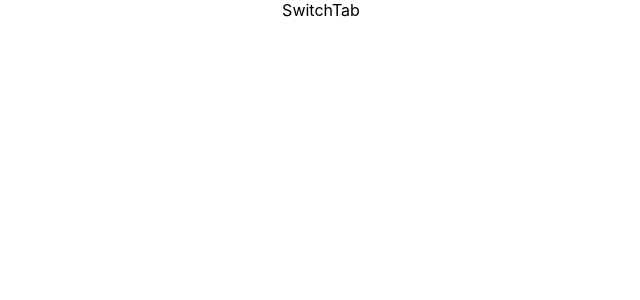
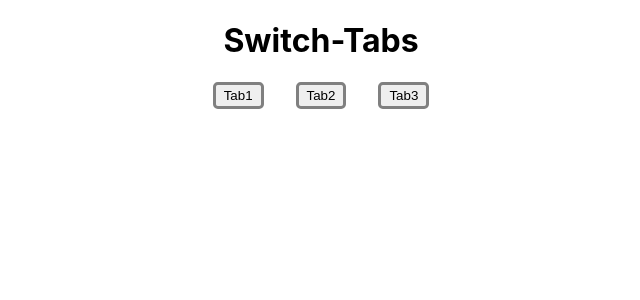
Before and after one commit to SanjuXepiar/react-practice1, a React (Create React App) app: page /switchTab in a window 1280 px wide. Shown: the top 300 px of the page, without its empty margins (319-959 px from the left). Built offline with nearby package versions, Linux system fonts and the light colour scheme.

Commit message:
switch tab

```diff
--- a/src/SwitchTabs/SwitchTab.css
+++ b/src/SwitchTabs/SwitchTab.css
@@ -0,0 +1,6 @@
+button {
+  margin: 0 1rem;
+  padding: 0.2rem 0.5rem;
+  border: 0.2rem solid grey;
+  border-radius: 0.3rem;
+}
--- a/src/SwitchTabs/SwitchTab.js
+++ b/src/SwitchTabs/SwitchTab.js
@@ -1,7 +1,43 @@
 import React from "react";
-
+import "./SwitchTab.css";
+import Tab1 from "./Tab1";
+import Tab2 from "./Tab2";
+import Tab3 from "./Tab3";
+import { useState } from "react";
 const SwitchTab = () => {
-  return <div>SwitchTab</div>;
+  const [tab, setTab] = useState("");
+  const handleTab = (type) => {
+    setTab(type);
+  };
+  return (
+    <div>
+      <h1>Switch-Tabs</h1>
+      <div style={{ width: "20vw", height: ".3rem," }}></div>
+      <button
+        style={{ background: tab === "tab1" && "red" }}
+        onClick={() => handleTab("tab1")}
+      >
+        Tab1
+      </button>
+      <button
+        style={{ background: tab === "tab2" && "green" }}
+        onClick={() => handleTab("tab2")}
+      >
+        Tab2
+      </button>
+      <button
+        style={{ background: tab === "tab3" && "blue" }}
+        onClick={() => handleTab("tab3")}
+      >
+        Tab3
+      </button>
+      <div>
+        {tab === "tab1" && <Tab1 />}
+        {tab === "tab2" && <Tab2 />}
+        {tab === "tab3" && <Tab3 />}
+      </div>
+    </div>
+  );
 };
 
 export default SwitchTab;
--- a/src/SwitchTabs/Tab1.js
+++ b/src/SwitchTabs/Tab1.js
@@ -0,0 +1,22 @@
+import React from "react";
+
+const Tab1 = () => {
+  return (
+    <div>
+      <h3
+        style={{
+          background: "red",
+          height: "5rem",
+          width: "50vw",
+          margin: "auto",
+          marginTop: "1rem",
+          borderRadius: ".5rem",
+        }}
+      >
+        This is Tab1 Component
+      </h3>
+    </div>
+  );
+};
+
+export default Tab1;
--- a/src/SwitchTabs/Tab2.js
+++ b/src/SwitchTabs/Tab2.js
@@ -0,0 +1,22 @@
+import React from "react";
+
+const Tab2 = () => {
+  return (
+    <div>
+      <h3
+        style={{
+          background: "green",
+          height: "5rem",
+          margin: "auto",
+          width: "50vw",
+          marginTop: "1rem",
+          borderRadius: ".5rem",
+        }}
+      >
+        This is Tab2 Component
+      </h3>
+    </div>
+  );
+};
+
+export default Tab2;
--- a/src/SwitchTabs/Tab3.js
+++ b/src/SwitchTabs/Tab3.js
@@ -0,0 +1,22 @@
+import React from "react";
+
+const Tab3 = () => {
+  return (
+    <div>
+      <h3
+        style={{
+          background: "blue",
+          height: "5rem",
+          width: "50vw",
+          margin: "auto",
+          marginTop: "1rem",
+          borderRadius: ".5rem",
+        }}
+      >
+        This is Tab3 Component
+      </h3>
+    </div>
+  );
+};
+
+export default Tab3;
```
